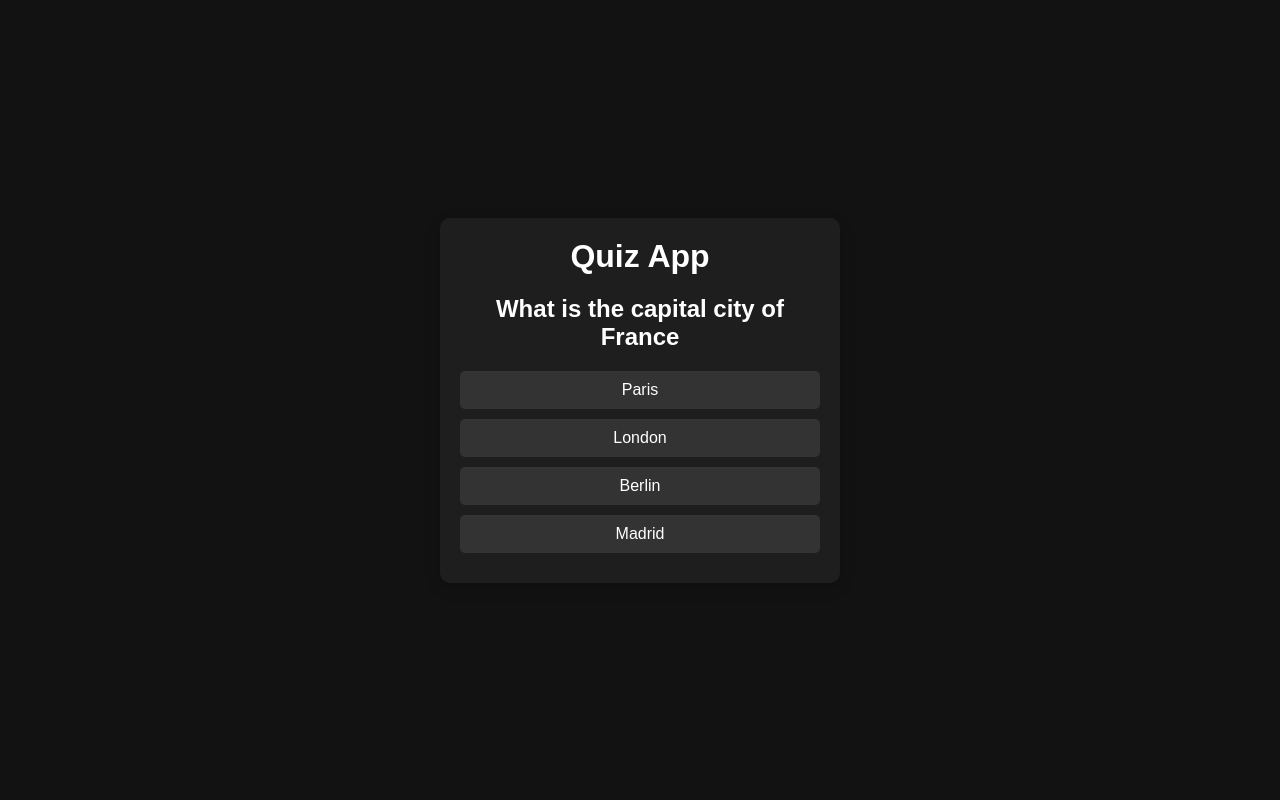
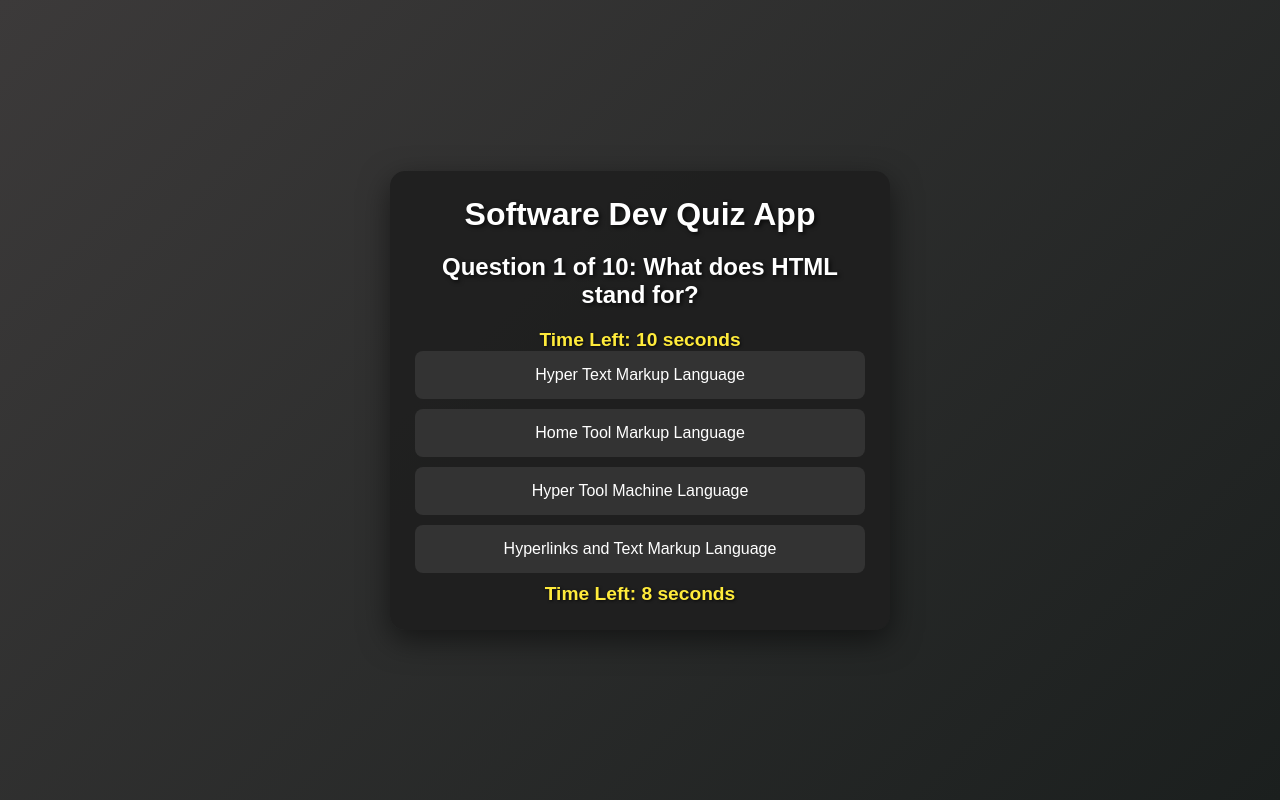
Before and after one commit to Bernard-Mokoana/Quiz-application, a plain HTML site: page index.html in a window 1280 px wide. Both pictures are taken after a click on the button "Start Quiz". Drawn offline with Linux system fonts and the light colour scheme.

Commit message:
"Update the application"

```diff
--- a/index.html
+++ b/index.html
@@ -3,28 +3,37 @@
   <head>
     <meta charset="UTF-8" />
     <meta name="viewport" content="width=device-width, initial-scale=1.0" />
-    <title>Quiz App</title>
+    <title>Sofware Dev Quiz App</title>
     <link rel="stylesheet" href="styles.css" />
   </head>
   <body>
     <div class="container">
-      <h1>Quiz App</h1>
+      <h1>Software Dev Quiz App</h1>
       <div id="quiz-container">
+
+        <div id="start-container">
+          <button id="start-btn">Start Quiz</button>
+        </div>
+
+
         <div id="question-container" class="hidden">
           <h2 id="question-text"></h2>
-          <ul id="choices-list">
-            <!-- Choices will be added dynamically here -->
-          </ul>
-          <button id="next-btn" class="hidden">Next Question</button>
+          <p id="timer">Time Left: 10 seconds</p>
+          <ul id="choices-list"></ul>
         </div>
+
+
         <div id="result-container" class="hidden">
           <h2>Your Score:</h2>
           <p id="score"></p>
           <button id="restart-btn">Restart Quiz</button>
         </div>
-        <button id="start-btn">Start Quiz</button>
       </div>
+
+
+      <button id="next-btn" class="hidden">Next Question</button>
     </div>
+
     <script src="script.js"></script>
   </body>
 </html>
--- a/script.js
+++ b/script.js
@@ -1,8 +1,14 @@
 document.addEventListener('DOMContentLoaded', () => {
 
   const startBtn = document.getElementById("start-btn");
-  const nextBtn = document.getElementById("next-btn");
+  const nextBtn = document.createElement("button");
+  nextBtn.textContent = "Next Question";
+  nextBtn.id = "next-btn";
+  nextBtn.classList.add("hidden");
+  document.querySelector(".container").appendChild(nextBtn);
+
   const restartBtn = document.getElementById("restart-btn");
+
   const quiz = document.getElementById("quiz-container");
   const questionContainer = document.getElementById("question-container");
   const questionText = document.getElementById("question-text");
@@ -10,79 +16,189 @@ document.addEventListener('DOMContentLoaded', () => {
   const resultContainer = document.getElementById("result-container");
   const scoreDisplay = document.getElementById("score");
 
+
+  const timerDisplay = document.createElement("p");
+  timerDisplay.id = "timer";
+  timerDisplay.textContent = "Time remaining: 10 seconds";
+  questionContainer.appendChild(timerDisplay);
+
   const questions = [
     {
-    question: "What is the capital city of France",
-    choices: ["Paris", "London", "Berlin", "Madrid"],
-    answer: "Paris",
+      question: "What does HTML stand for?",
+      choices: [
+        "Hyper Text Markup Language",
+        "Home Tool Markup Language",
+        "Hyperlinks and Text Markup Language",
+        "Hyper Tool Machine Language"
+      ],
+      answer: "Hyper Text Markup Language",
     },
-
     {
-    question: "Which planet is known as the Red Plane",
-    choices: ["Mars", "Venus", "Jupiter", "Saturn"],
-    answer: "Mars",
+      question: "Which programming language is used for web development alongside HTML and CSS?",
+      choices: ["Python", "JavaScript", "Java", "C++"],
+      answer: "JavaScript",
     },
-
     {
-    question: "Who wrote 'Hamlet'?",
-    choices: ["Charles Dicksens", "Jane Austen", "William Shakespeare",
-     "Mark Twai"],
-     answer: "William shakespear",
+      question: "What is the purpose of a version control system?",
+      choices: [
+        "To design user interfaces",
+        "To track and manage changes in code",
+        "To compile code",
+        "To debug code"
+      ],
+      answer: "To track and manage changes in code",
+    },
+    {
+      question: "Which of the following is a popular JavaScript library for building user interfaces?",
+      choices: ["Angular", "React", "Vue", "Django"],
+      answer: "React",
+    },
+    {
+      question: "What is an API?",
+      choices: [
+        "Application Programming Interface",
+        "Application Processing Information",
+        "Automated Programming Interface",
+        "Advanced Protocol Integration"
+      ],
+      answer: "Application Programming Interface",
+    },
+    {
+      question: "What does CSS stand for?",
+      choices: [
+        "Cascading Style Sheets",
+        "Creative Style System",
+        "Custom Style Syntax",
+        "Computer Style System"
+      ],
+      answer: "Cascading Style Sheets",
+    },
+    {
+      question: "What is the role of a database in web development?",
+      choices: [
+        "To store and retrieve data",
+        "To style the website",
+        "To host the website",
+        "To compile code"
+      ],
+      answer: "To store and retrieve data",
+    },
+    {
+      question: "Which of the following is a backend programming language?",
+      choices: ["HTML", "CSS", "Python", "React"],
+      answer: "Python",
+    },
+    {
+      question: "What is the purpose of the HTTP protocol?",
+      choices: [
+        "To secure data",
+        "To transfer hypertext",
+        "To store data",
+        "To compile code"
+      ],
+      answer: "To transfer hypertext",
+    },
+    {
+      question: "Which of the following is a NoSQL database?",
+      choices: ["MySQL", "PostgreSQL", "MongoDB", "SQLite"],
+      answer: "MongoDB",
     }
   ];
 
   let currentQuestionIndex = 0;
   let score = 0;
-
+  let timer;
+  let timeLeft = 10;
 
   startBtn.addEventListener('click', startQuiz);
-
-nextBtn.addEventListener('click', () => {
-  currentQuestionIndex++;
-  if(currentQuestionIndex < questions.length) {
-    showQuestion();
-  } else {
-    showResult();
-  }
-});
-
-restartBtn.addEventListener('click', () => {
-  currentQuestionIndex = 0;
-  score = 0;
-  resultContainer.classList.add('hidden');
-  startQuiz();
-});
+  nextBtn.addEventListener('click', nextQuestion);
+  restartBtn.addEventListener('click', restartQuiz);
 
   function startQuiz() {
     startBtn.classList.add('hidden');
     resultContainer.classList.add('hidden');
     questionContainer.classList.remove('hidden');
+    currentQuestionIndex = 0;
+    score = 0;
     showQuestion();
+  }
+
+  function nextQuestion() {
+    clearInterval(timer);
+    currentQuestionIndex++;
+    if (currentQuestionIndex < questions.length) {
+      showQuestion();
+    } else {
+      showResult();
+    }
   }
 
   function showQuestion() {
     nextBtn.classList.add('hidden');
-  questionText.textContent = questions[currentQuestionIndex].question;
-  choicesList.innerHTML = ""; // clear previous choices
-  questions[currentQuestionIndex].choices.forEach(choice => {
-    const li = document.createElement('li');
+    questionText.textContent = `Question ${currentQuestionIndex + 1} of ${questions.length}: ${questions[currentQuestionIndex].question}`;
+    const shuffledChoices = shuffleArray(questions[currentQuestionIndex].choices);
+    choicesList.innerHTML = "";
+    shuffledChoices.forEach((choice) => {
+      const li = document.createElement("li");
       li.textContent = choice;
-    li.addEventListener('click', () => selectAnswer(choice));
+      li.addEventListener("click", () => selectAnswer(li, choice));
       choicesList.appendChild(li);
     });
+    startTimer();
   }
 
-function selectAnswer(choice) {
+  function selectAnswer(selectedLi, choice) {
     const correctAnswer = questions[currentQuestionIndex].answer;
-  if(choice === correctAnswer) {
+    Array.from(choicesList.children).forEach((li) => li.classList.add("disabled"));
+    clearInterval(timer);
+
+    if (choice === correctAnswer) {
+      selectedLi.classList.add("correct");
       score++;
+    } else {
+      selectedLi.classList.add("incorrect");
+      Array.from(choicesList.children).forEach((li) => {
+        if (li.textContent === correctAnswer) {
+          li.classList.add("correct");
+        }
+      });
     }
     nextBtn.classList.remove("hidden");
   }
 
   function showResult() {
+    clearInterval(timer);
     questionContainer.classList.add("hidden");
     resultContainer.classList.remove("hidden");
+    nextBtn.classList.add('hidden');
     scoreDisplay.textContent = `${score} out of ${questions.length}`;
   }
+
+  function startTimer() {
+    timeLeft = 10;
+    timerDisplay.textContent = `Time Left: ${timeLeft} seconds`;
+    timer = setInterval(() => {
+      timeLeft--;
+      if (timeLeft <= 0) {
+        clearInterval(timer);
+        nextQuestion();
+      } else {
+        timerDisplay.textContent = `Time Left: ${timeLeft} seconds`;
+      }
+    }, 1000);
+  }
+
+  function restartQuiz() {
+    clearInterval(timer);
+    currentQuestionIndex = 0;
+    score = 0;
+    resultContainer.classList.add('hidden');
+    startBtn.classList.remove('hidden');
+    nextBtn.classList.add('hidden');
+    questionContainer.classList.add('hidden');
+  }
+
+  function shuffleArray(array) {
+    return array.sort(() => Math.random() - 0.5);
+  }
 });
--- a/styles.css
+++ b/styles.css
@@ -1,4 +1,3 @@
-/* styles.css */
 * {
   margin: 0;
   padding: 0;
@@ -7,26 +6,29 @@
 
 body {
   font-family: Arial, sans-serif;
-  background-color: #121212;
+  background: linear-gradient(135deg, #3c3a3a, #1b1f1e);
   color: #ffffff;
   display: flex;
   justify-content: center;
   align-items: center;
   height: 100vh;
+  padding: 20px;
 }
 
 .container {
-  width: 400px;
-  padding: 20px;
-  background-color: #1e1e1e;
-  border-radius: 10px;
-  box-shadow: 0 5px 15px rgba(0, 0, 0, 0.2);
+  width: 90%;
+  max-width: 500px;
+  padding: 25px;
+  background: rgba(30, 30, 30, 0.9);
+  border-radius: 15px;
+  box-shadow: 0 10px 30px rgba(0, 0, 0, 0.5);
   text-align: center;
 }
 
-h1,
-h2 {
+h1, h2 {
   margin-bottom: 20px;
+  font-weight: 700;
+  text-shadow: 2px 2px 4px rgba(0, 0, 0, 0.7);
 }
 
 ul {
@@ -35,32 +37,61 @@ ul {
 }
 
 li {
-  background-color: #333333;
-  padding: 10px;
+  background: #333333;
+  padding: 15px;
   margin-bottom: 10px;
-  border-radius: 5px;
+  border-radius: 8px;
   cursor: pointer;
-  transition: background-color 0.3s;
+  transition: all 0.3s ease;
 }
 
 li:hover {
-  background-color: #6200ea;
+  background: #03a9f4;
+  transform: scale(1.05);
+}
+
+li.correct {
+  background: #4caf50;
+  color: white;
+}
+
+li.incorrect {
+  background: #f44336;
+  color: white;
 }
 
 button {
-  padding: 10px;
-  background-color: #6200ea;
+  padding: 12px 20px;
+  font-size: 1rem;
+  background: #03a9f4;
   border: none;
-  border-radius: 5px;
+  border-radius: 8px;
   color: white;
   cursor: pointer;
-  transition: background-color 0.3s;
+  font-weight: 600;
+  transition: all 0.3s ease;
 }
 
 button:hover {
-  background-color: #3700b3;
+  background: #0288d1;
 }
 
 .hidden {
   display: none;
 }
+
+#timer {
+  font-size: 1.2rem;
+  margin-top: 10px;
+  color: #ffeb3b;
+  font-weight: bold;
+  text-shadow: 1px 1px 3px rgba(0, 0, 0, 0.7);
+}
+
+#next-btn {
+  margin-top: 20px;
+}
+
+#next-btn.hidden {
+  display: none;
+}
```
Lines whose indentation alone changed are shown as unchanged.
